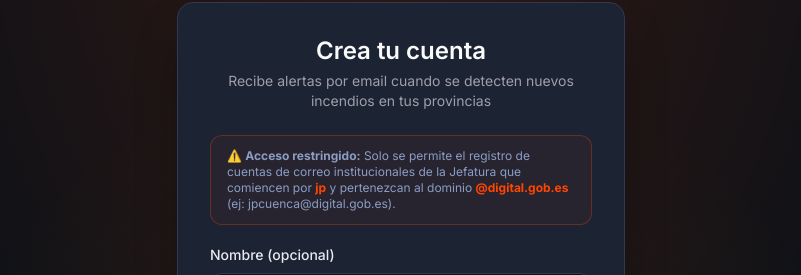
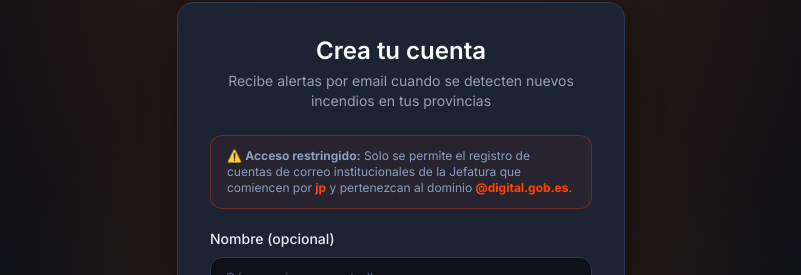
Before and after one commit to jpitciudadreal/fire-alert-system, a Next.js app: page /register in a window 1280 px wide. Shown: the part 118-393 px from the top of the page, without its empty margins (239-1040 px from the left). Built offline with nearby package versions, Linux system fonts and the light colour scheme; no server answers.

Commit message:
style: Remove email example (jpcuenca...) from register views and validation schemas

```diff
--- a/components/auth/RegisterForm.tsx
+++ b/components/auth/RegisterForm.tsx
@@ -50,7 +50,7 @@ export function RegisterForm() {
   return (
     <form onSubmit={handleSubmit(onSubmit)} className="space-y-5">
       <div className="rounded-xl border border-fire/30 bg-fire/5 px-4 py-3 text-xs text-textSecondary">
-        ⚠️ <strong>Acceso restringido:</strong> Solo se permite el registro de cuentas de correo institucionales de la Jefatura que comiencen por <strong className="text-fire">jp</strong> y pertenezcan al dominio <strong className="text-fire">@digital.gob.es</strong> (ej: jpcuenca@digital.gob.es).
+        ⚠️ <strong>Acceso restringido:</strong> Solo se permite el registro de cuentas de correo institucionales de la Jefatura que comiencen por <strong className="text-fire">jp</strong> y pertenezcan al dominio <strong className="text-fire">@digital.gob.es</strong>.
       </div>
 
       {!supabaseReady ? (
--- a/types/index.ts
+++ b/types/index.ts
@@ -141,7 +141,7 @@ export const registerSchema = loginSchema.extend({
     return email.startsWith("jp") && email.endsWith("@digital.gob.es");
   },
   {
-    message: "El registro está limitado a correos institucionales de la Jefatura que comiencen por 'jp' (ej: jpcuenca@digital.gob.es)",
+    message: "El registro está limitado a correos institucionales de la Jefatura que comiencen por 'jp'",
     path: ["email"],
   }
 );
```
